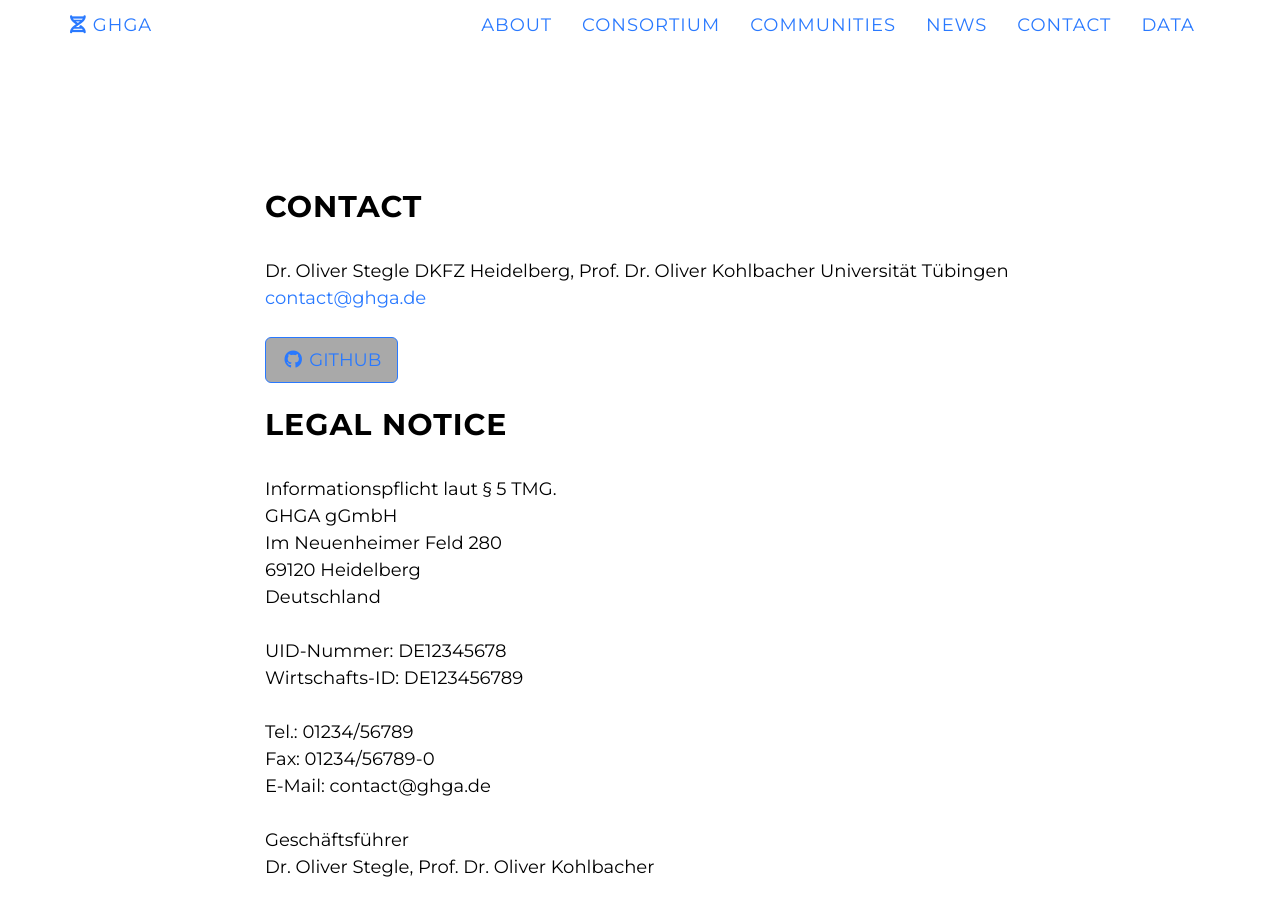
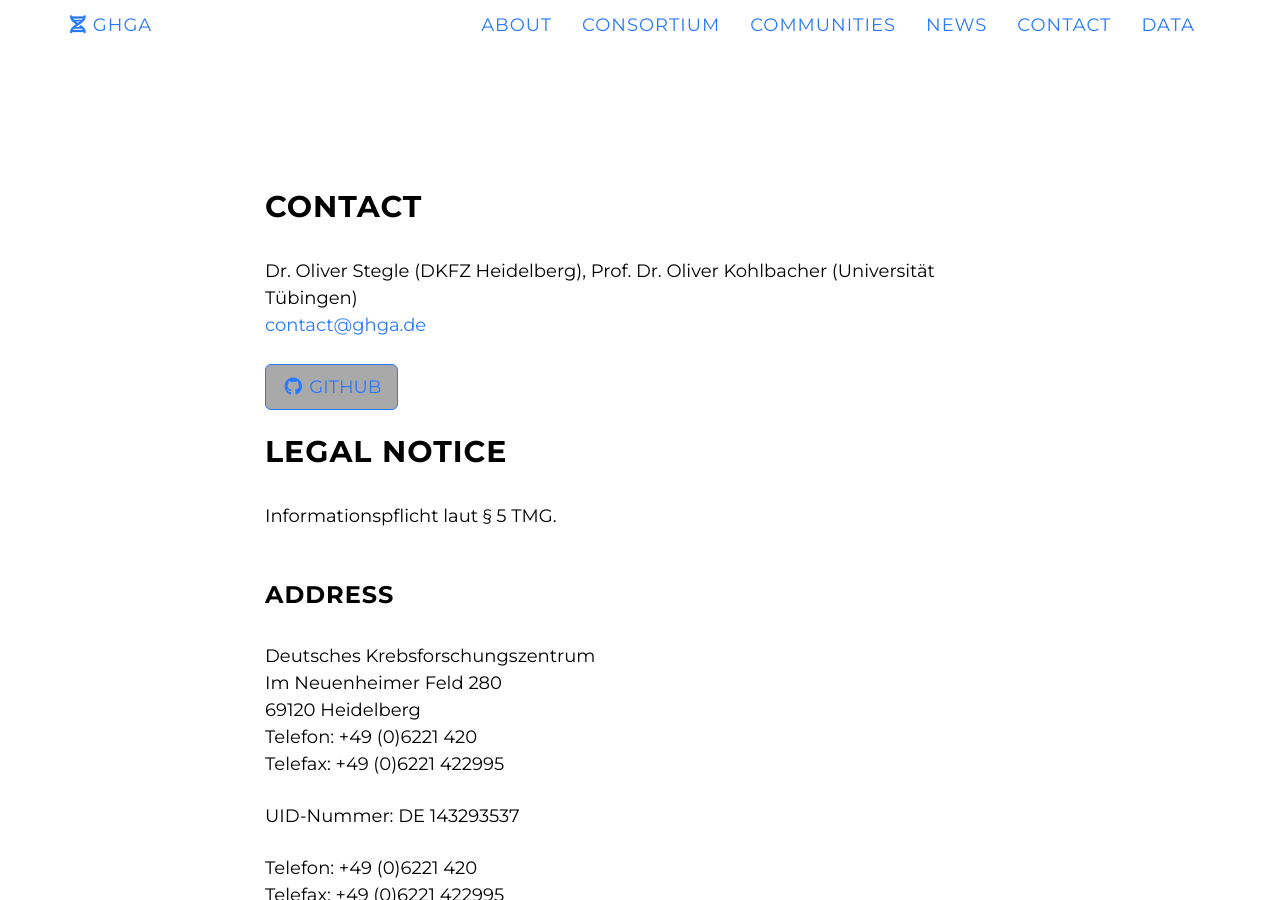
Before and after one commit to ghga-de/online, a Jekyll site: the page built from index.html, in a window 1280 px wide and 900 px high, scrolled down 8425 px. Built offline with Jekyll 4.4.1, drawn with Linux system fonts in a browser that asks for light colours; nearby versions of some CDN libraries; some of the changed text lies outside the part shown.

Commit message:
Updated contact.

```diff
--- a/_config.yml
+++ b/_config.yml
@@ -11,12 +11,12 @@ color:
   links: '#2979ff'
 
 # Footer settings
-footer: http://ghga.de
+footer: http://ghga.dkfz.de
 
 # Social networks usernames (many more available: google-plus, flickr, dribbble, pinterest, instagram, tumblr, linkedin, etc.)
 social:
   - title: github
-    url: https://github.com/ghga
+    url: https://github.com/DKFZ-ODCF/GHGA-online
 
 # Build settings
 markdown: kramdown
--- a/_includes/contact.html
+++ b/_includes/contact.html
@@ -4,40 +4,61 @@
                 <div class="col-lg-8 col-lg-offset-2">
                     <h2>Contact</h2>
 
-                <p>Dr. Oliver Stegle DKFZ Heidelberg, Prof. Dr. Oliver Kohlbacher Universität Tübingen
-                  <br>
+                    <p>
+                        Dr. Oliver Stegle (DKFZ Heidelberg), Prof. Dr. Oliver Kohlbacher (Universität Tübingen)<br>
                         <a href="mailto:{{ site.email }}">{{ site.email }}</a>
                     </p>
                     <ul class="list-inline banner-social-buttons">
                         {% for network in site.social %}
                         <li>
-                        <a href="{{ network.url }}" class="btn btn-default btn-lg"><i class="fab fa-{{ network.title }} fa-fw"></i> <span class="network-name">{{ network.title }}</span></a>
-                        <!-- <a href="http://uni-tuebingen.de" class="btn btn-default btn-lg">University of Tübingen</a><br>
-                        <a href="https://www.medizin.uni-tuebingen.de/en/Homepage.html" class="btn btn-default btn-lg">Tübingen University Hospital</a>-->
+                            <a href="{{ network.url }}" class="btn btn-default btn-lg">
+                                <i class="fab fa-{{ network.title }} fa-fw"></i>
+                                <span class="network-name">{{ network.title }}</span>
+                            </a>
                         </li>
                         {% endfor %}
                     </ul>
 
                     <h2>Legal Notice</h2>
-                <p>Informationspflicht laut § 5 TMG.<br>
-                  GHGA gGmbH <br>
-                  Im Neuenheimer Feld 280 <br>
-                  69120 Heidelberg <br>
-                  Deutschland <br>
+                    <p>
+                        Informationspflicht laut § 5 TMG.<br><br>
+
+                        <h3>Address</h3>
+                        <p>
+                        Deutsches Krebsforschungszentrum<br>
+                        Im Neuenheimer Feld 280<br>
+                        69120 Heidelberg<br>
+                        Telefon: +49 (0)6221 420<br>
+                        Telefax: +49 (0)6221 422995<br>
+                        </p>
+                        <p>
+                        UID-Nummer: DE 143293537 <br>
+                        </p>
+
+                        <p>
+                        Telefon: +49 (0)6221 420<br>
+                        Telefax: +49 (0)6221 422995<br>
+                        </p>
+
+                        <h3>Persons authorised to represent</h3>
+                        <p>
+                        Chairman and Scientific Director: Prof. Dr. Michael Baumann<br>
+
+                        Administrative Director: Ursula Weyrich<br>
+
+                        (address like above)
+                        </p>
+
+                        <h3>Project Leads</h3>
+                        <p>
+                            Projekt Leads<br>
+                            Dr. Oliver Stegle, Prof. Dr. Oliver Kohlbacher<br>
                             <br>
-                  UID-Nummer: DE12345678 <br>
-                  Wirtschafts-ID: DE123456789 <br>
-                  <br>
-                  Tel.: 01234/56789 <br>
-                  Fax: 01234/56789-0 <br>
-                  E-Mail: contact@ghga.de <br>
-                  <br>
-                  Geschäftsführer <br>
-                  Dr. Oliver Stegle, Prof. Dr. Oliver Kohlbacher
-                  <br>
-                  <br>
-                  By using the GHGA Website, you consent to our <a href="documents/PrivacyPolicy.pdf"> Privacy Policy</a></p>
+                        </p>
 
+                        <h3>Disclaimer</h3>
+                        By using the GHGA Website, you consent to our <a href="https://www.dkfz.de/de/datenschutzerklaerung.html?m=1541343170" target="_blank">Privacy Policy</a>
+                    </p>
                 </div>
             </div>
         </section>
```
Lines whose indentation alone changed are shown as unchanged.
